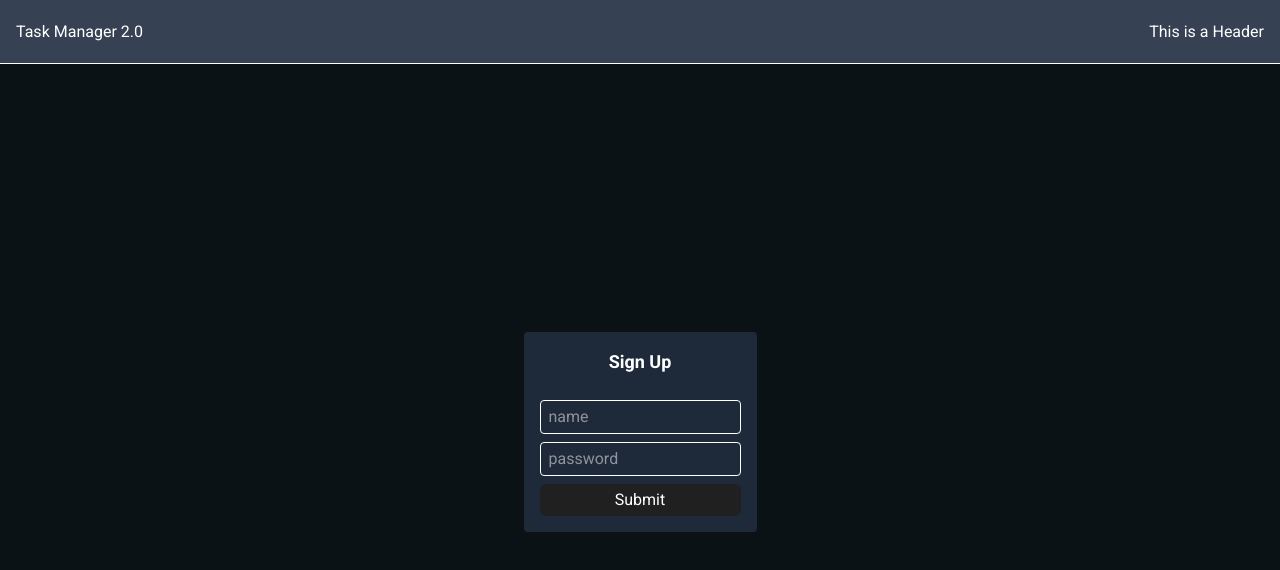
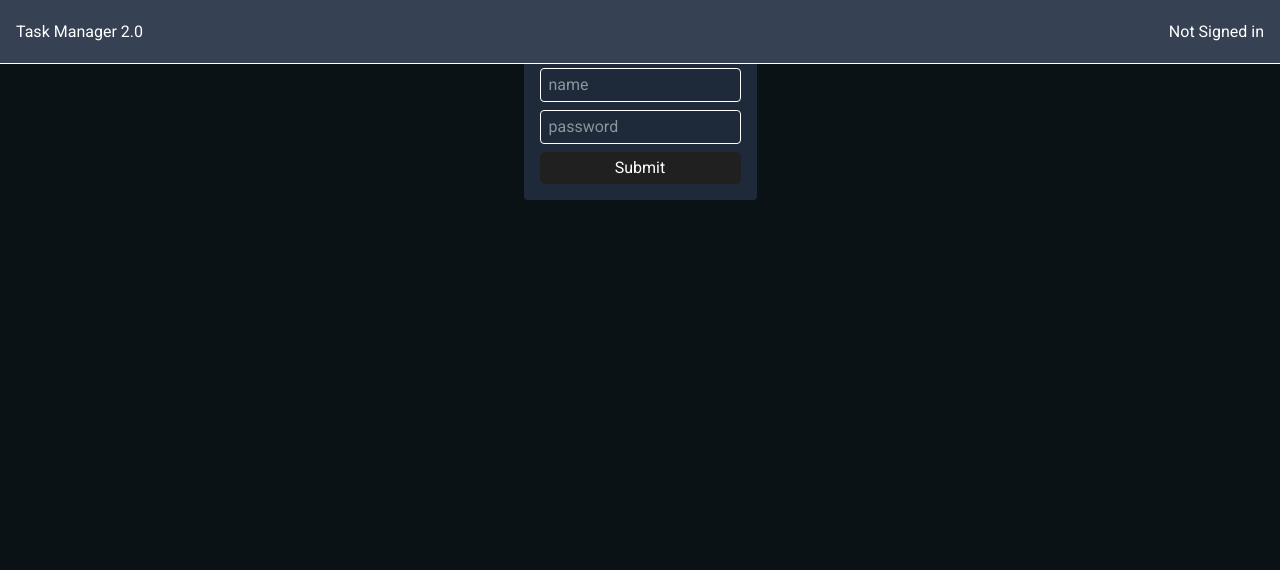
Before and after one commit to ZyrusAlvez/NextWithSupabase, a Next.js app: page / in a window 1280 px wide. Shown: the top 570 px of the page. Built offline with nearby package versions, Linux system fonts and the light colour scheme; no server answers.

Commit message:
interactive sign in

```diff
--- a/app/layout.tsx
+++ b/app/layout.tsx
@@ -1,5 +1,7 @@
 import "@/styles/globals.css";
+import { SessionProvider } from "@/context/SessionContext";
 import React, { ReactNode } from "react";
+import Header from "@/components/Header";
 
 export const metadata = {
 };
@@ -19,11 +21,10 @@ export default function RootLayout({ children }: Props) {
       </head>
 
       <body className="text-white flex flex-col items-center justify-center bg-[#0b1215]">
-          <header className="fixed top-0 left-0 z-1 flex justify-between h-16 w-full items-center bg-gray-700 px-4 border-b border-white">
-            <h1>Task Manager 2.0</h1>
-            <h1>This is a Header</h1>
-          </header>
-          {children}
+          <SessionProvider>
+            <Header />
+            {children}
+          </SessionProvider>
       </body>
     </html>
   );
--- a/app/page.tsx
+++ b/app/page.tsx
@@ -1,23 +1,25 @@
 "use client";
 
-import { useState } from "react"
+import { useEffect } from "react"
 import SignIn from "@/components/SignIn";
-import SignUp from "@/components/SignUp";
+import { useSession } from "@/context/SessionContext";
+import { useRouter } from "next/navigation";
 
-const auth = () => {
-  const [isLoggedIn, setIsLoggedIn] = useState<boolean>(true)
+const Auth = () => {
+  const session = useSession();
+  const router = useRouter();
+
+  useEffect(() => {
+    if (session) {
+      router.push("/taskManager"); // your task manager route
+    }
+  }, [session, router]);
 
   return (
-  <main className="flex items-center justify-center" style={{ height: "calc(100vh - 4rem)", marginTop: "4rem" }}>
-    {
-      isLoggedIn
-      ?
-      <SignUp />
-      :
+    <main className="flex items-center justify-center">
       <SignIn />
-    }
-  </main>
-  )
-}
+    </main>
+  );
+};
 
-export default auth
+export default Auth;
--- a/app/taskManager/page.tsx
+++ b/app/taskManager/page.tsx
@@ -57,6 +57,7 @@ const Home = () => {
 
   return (
     <>
+      <div className='h-16' />
       <form onSubmit={onSubmit} className='flex flex-col gap-2 text-white items-center'>
         <h1 className='text-2xl font-bold m-4'>Task Manager CRUD</h1>
         <input type="text" className='border border-white rounded-sm outline-none py-1 px-2 w-[300px]' placeholder='Task Title' value={task.title} onChange={(e) => setTask((prev) => ({...prev, title: e.target.value}))}/>
--- /dev/null
+++ b/components/Header.tsx
@@ -0,0 +1,17 @@
+"use client";
+
+import React from 'react'
+import { useSession } from '@/context/SessionContext'
+
+const Header = () => {
+  const session = useSession()
+
+  return (
+    <header className="fixed top-0 left-0 z-1 flex justify-between h-16 w-full items-center bg-gray-700 px-4 border-b border-white">
+      <h1>Task Manager 2.0</h1>
+      <h1>{!session ? "Not Signed in" : session.user.email}</h1>
+  </header>
+  )
+}
+
+export default Header
--- /dev/null
+++ b/context/SessionContext.tsx
@@ -0,0 +1,31 @@
+"use client";
+
+import { createContext, useContext, useEffect, useState } from "react";
+import { supabase } from "@/lib/supabase-client";
+
+const SessionContext = createContext<any>(null);
+
+export const SessionProvider = ({ children }: { children: React.ReactNode }) => {
+  const [session, setSession] = useState<any>(null);
+
+  useEffect(() => {
+    supabase.auth.getSession()
+      .then(({ data }) => setSession(data.session));
+
+    const { data: listener } = supabase.auth.onAuthStateChange((_event, session) => {
+      setSession(session);
+    });
+    console.log(session)
+    return () => {
+      listener.subscription.unsubscribe();
+    };
+  }, []);
+
+  return (
+    <SessionContext.Provider value={session}>
+      {children}
+    </SessionContext.Provider>
+  );
+};
+
+export const useSession = () => useContext(SessionContext);
```
